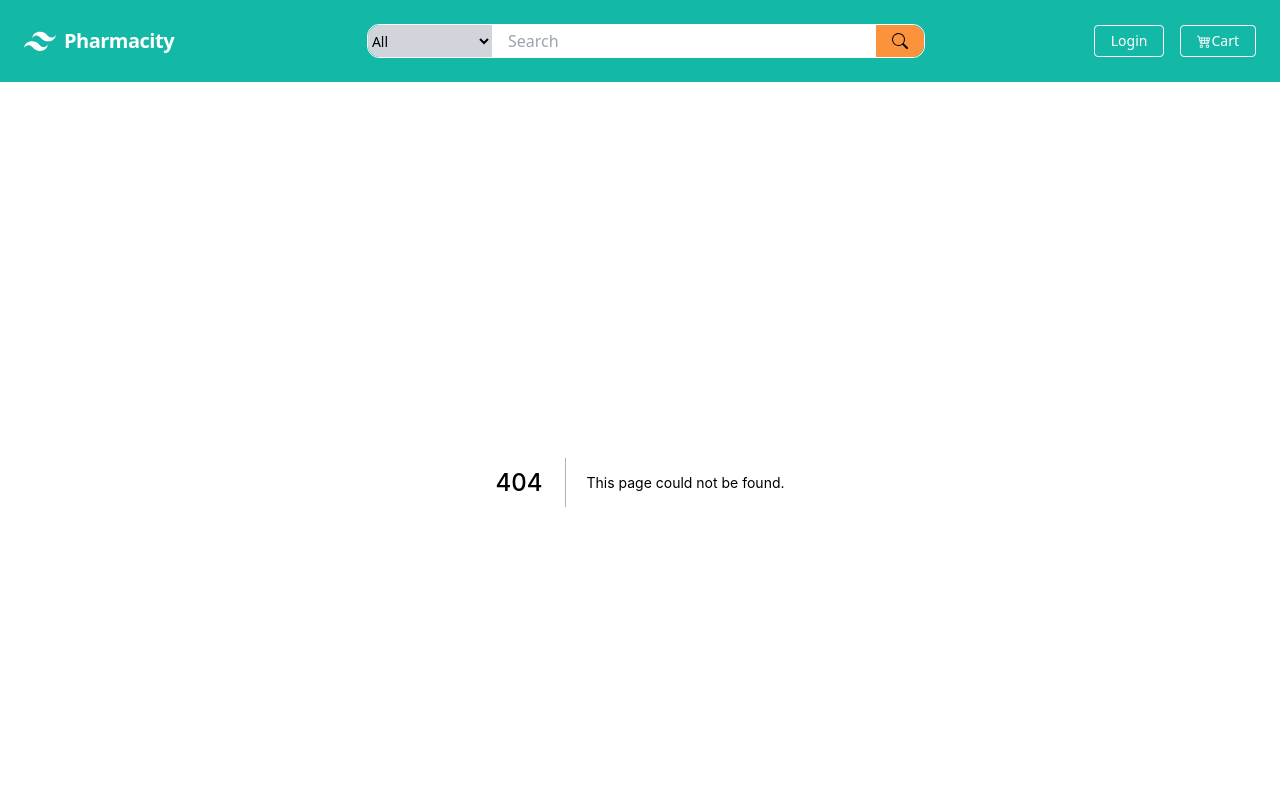
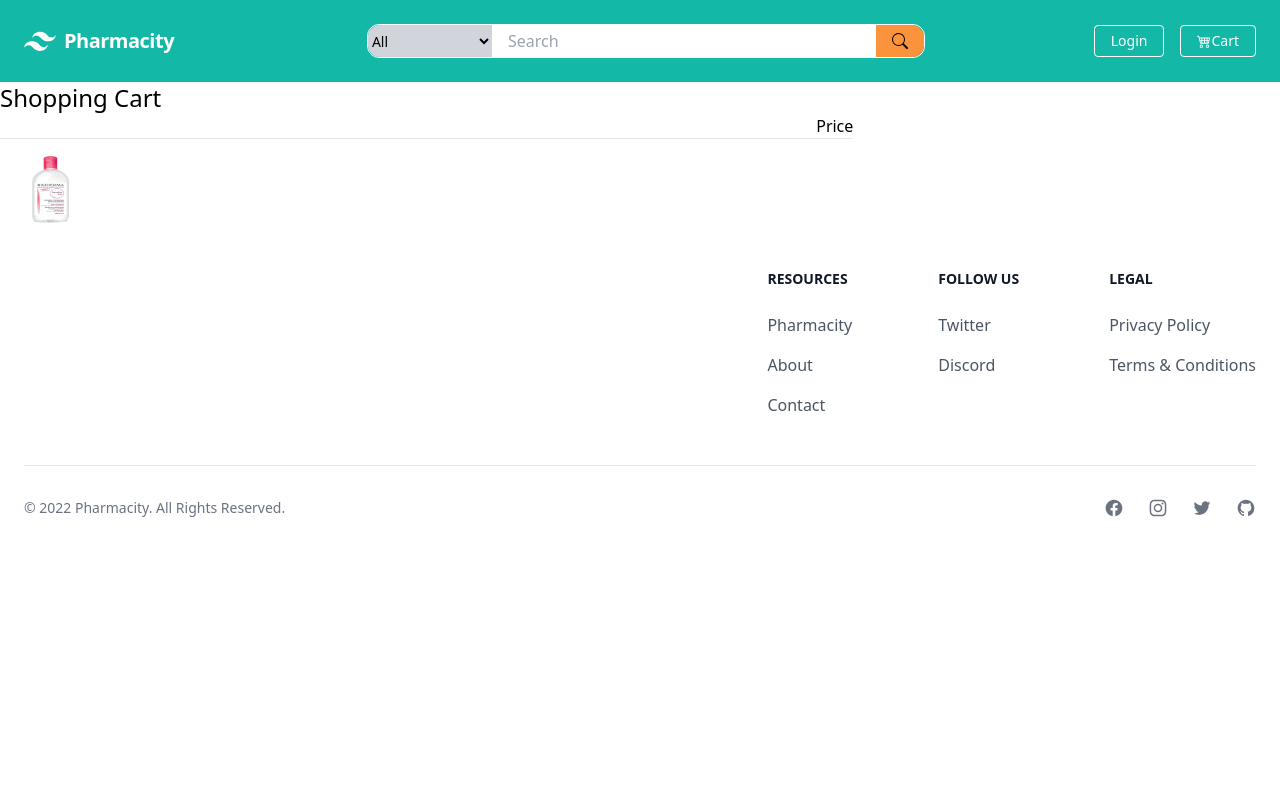
Before and after one commit to pharmacity-xyz/ui-nextjs, a Next.js app: page /cart in a window 1280 px wide. Before the commit this address had no page. Shown: the top 800 px of the page. Built offline with nearby package versions, Linux system fonts and the light colour scheme.

Commit message:
Create cart

```diff
--- /dev/null
+++ b/datas/cart.json
@@ -0,0 +1,11 @@
+[
+  {
+    "id": "1",
+    "name": "BIODERMA",
+    "category": 1,
+    "price": 240.0,
+    "detail": "Lorem ipsum dolor sit amet, consectetur adipisicing elit. Pariatur, vitae, explicabo? Incidunt facere, natus soluta dolores iusto! Molestiae expedita veritatis nesciunt doloremque sint asperiores fuga voluptas, distinctio, aperiam, ratione dolore.",
+    "image": "/images/product_01.png",
+    "isFeatured": true
+  }
+]
--- /dev/null
+++ b/pages/cart.tsx
@@ -0,0 +1,24 @@
+import Image from 'next/image'
+import React from 'react'
+
+import carts from '../datas/cart.json'
+
+const Cart = () => {
+  return (
+    <div className="flex">
+      <div className="w-2/3">
+        <h1 className="text-2xl">Shopping Cart</h1>
+        <p className="text-right">Price</p>
+        <hr />
+        {carts.map((cart) => (
+          <div>
+            <Image src={cart.image} alt={cart.name} width={100} height={100} />
+          </div>
+        ))}
+      </div>
+      <div className="w-1/3"></div>
+    </div>
+  )
+}
+
+export default Cart
```
